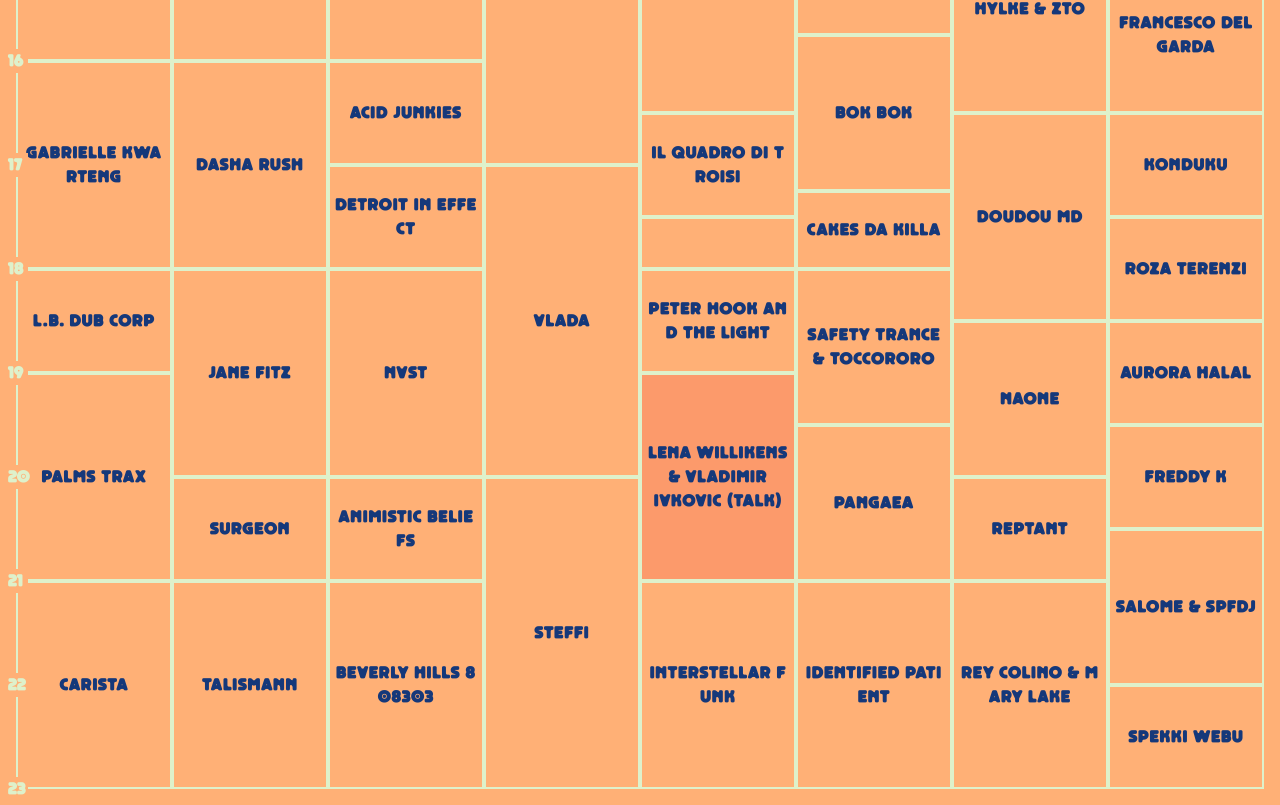
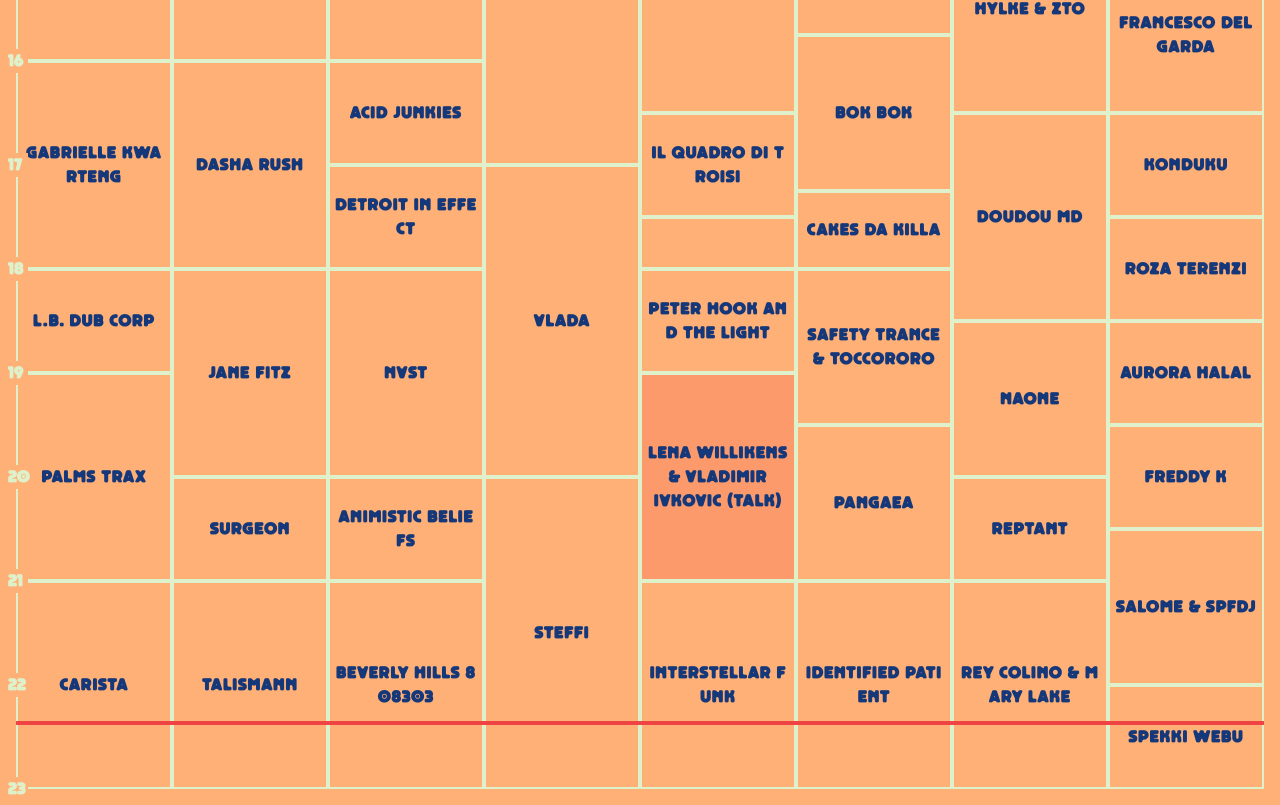
Before and after one commit to ohjann/dekmantel-highlights, a SvelteKit app: page /timetable in a window 1280 px wide. Shown: the part 293-1098 px from the top of the page. Built offline with nearby package versions, Linux system fonts and the light colour scheme.

Commit message:
Add day progress bar

```diff
--- /dev/null
+++ b/src/lib/components/ui/DayProgressBar.svelte
@@ -0,0 +1,32 @@
+<script>
+  import dayjs from 'dayjs';
+  import { onMount, onDestroy } from 'svelte';
+
+  let progress = 0;
+  let interval;
+
+  function updateProgress() {
+    const now = dayjs();
+    const startTime = now.hour() < 13 ? now.subtract(1, 'day').hour(13).minute(0).second(0) : now.hour(13).minute(0).second(0);
+    const endTime = startTime.add(11, 'hour');
+
+    if (now.isAfter(endTime) || now.isBefore(startTime)) {
+      progress = 100;
+    } else {
+      const totalMinutes = endTime.diff(startTime, 'minute');
+      const elapsedMinutes = now.diff(startTime, 'minute');
+      progress = (elapsedMinutes / totalMinutes) * 100;
+    }
+  }
+
+  onMount(() => {
+    updateProgress();
+    interval = setInterval(updateProgress, 60000); // Update every minute
+  });
+
+  onDestroy(() => {
+    clearInterval(interval);
+  });
+</script>
+
+<div class="w-full h-1 bg-red-500 absolute left-0" style="top: {progress}%;" />
--- a/src/routes/timetable/+page.svelte
+++ b/src/routes/timetable/+page.svelte
@@ -1,9 +1,11 @@
 <script>
-  import TimeCell from "$lib/components/ui/timecell.svelte";
-  import TimeTableCell from "$lib/components/ui/timetablecell.svelte"
+  import TimeCell from "$lib/components/ui/TimeCell.svelte";
+  import TimeTableCell from "$lib/components/ui/TimetableCell.svelte"
+  import DayProgressBar from '$lib/components/ui/DayProgressBar.svelte'
 </script>
-<div class="bg-[#FFB076] p-4">
-  <div class="grid grid-cols-[0_repeat(8,minmax(0,1fr))] grid-flow-col grid-rows-41 font-custom text-[#15387a]">
+<div class="bg-[#FFB076] p-4 relative">
+  <div class="grid grid-cols-[0_repeat(8,minmax(0,1fr))] grid-flow-col grid-rows-41 font-custom text-[#15387a] relative">
+    <DayProgressBar />
     <div class="text-[#def1cb] relative text-xs sm:text-base"><span class="absolute -bottom-2 sm:-bottom-3 w-[0.8rem] -right-[0.3rem] sm:-right-3 sm:w-5 bg-[#FFB076] [writing-mode:vertical-lr] sm:[writing-mode:initial]">13</span></div>
     <TimeCell time="14" />
     <TimeCell time="15" />
```
